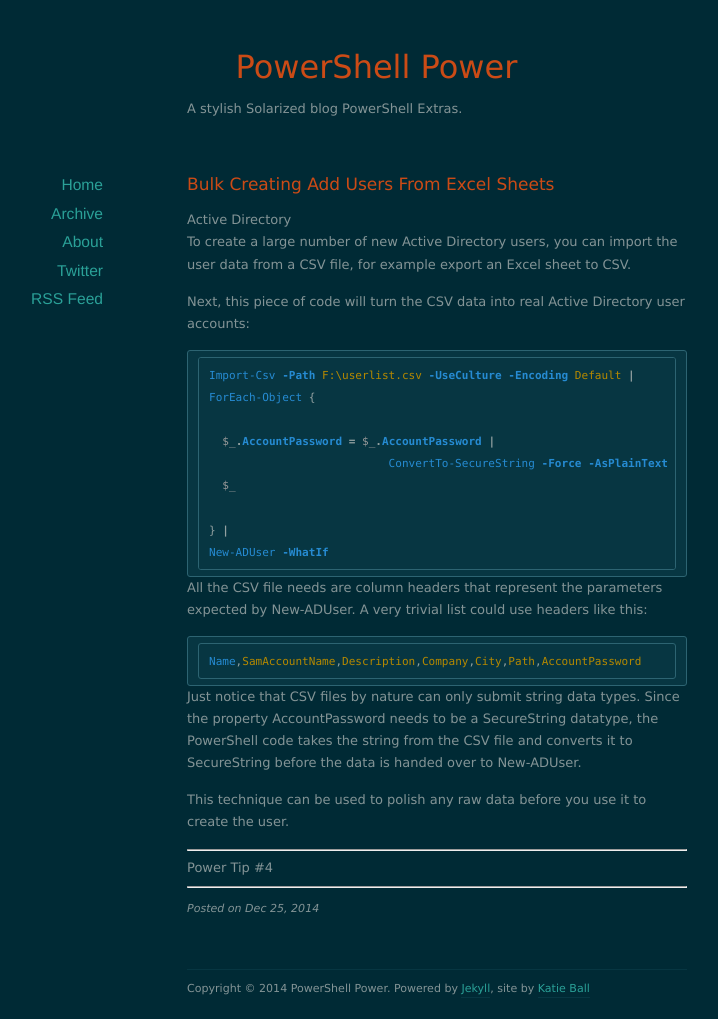
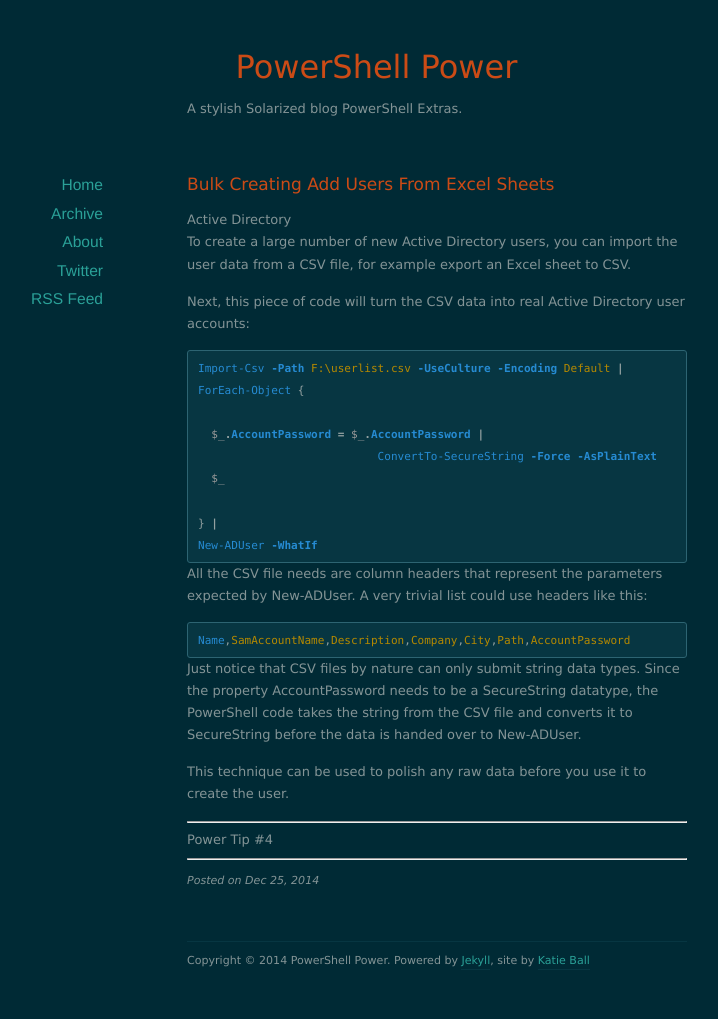
Before and after one commit to roachhd/power, a Jekyll site: the page built from _posts/2014-12-25-bulk-creating-ad-users-from-excel-sheets.md, in a window 1280 px wide. Shown: the whole page, without its empty margins (203-921 px from the left). Built offline with Jekyll 4.4.1, drawn with Linux system fonts in a browser that asks for light colours; nearby versions of some CDN libraries; some web fonts are replaced; after the commit the page ends 991 px from its top, so only the background shows below that.

Commit message:
Update 2014-12-25-bulk-creating-ad-users-from-excel-sheets.md

````diff
--- a/_posts/2014-12-25-bulk-creating-ad-users-from-excel-sheets.md
+++ b/_posts/2014-12-25-bulk-creating-ad-users-from-excel-sheets.md
@@ -9,7 +9,7 @@
 
 Next, this piece of code will turn the CSV data into real Active Directory user accounts:
 
-```powershell
+{% highlight powershell %}
 Import-Csv -Path F:\userlist.csv -UseCulture -Encoding Default |
 ForEach-Object {
 
@@ -19,13 +19,12 @@
 
 } |
 New-ADUser -WhatIf
-```
-
+{% endhighlight %}
 All the CSV file needs are column headers that represent the parameters expected by New-ADUser. A very trivial list could use headers like this:
 
-```powershell
+{% highlight powershell %}
 Name,SamAccountName,Description,Company,City,Path,AccountPassword
-```
+{% endhighlight %}
 
 Just notice that CSV files by nature can only submit string data types. Since the property AccountPassword needs to be a SecureString datatype, the PowerShell code takes the string from the CSV file and converts it to SecureString before the data is handed over to New-ADUser.
 
````
